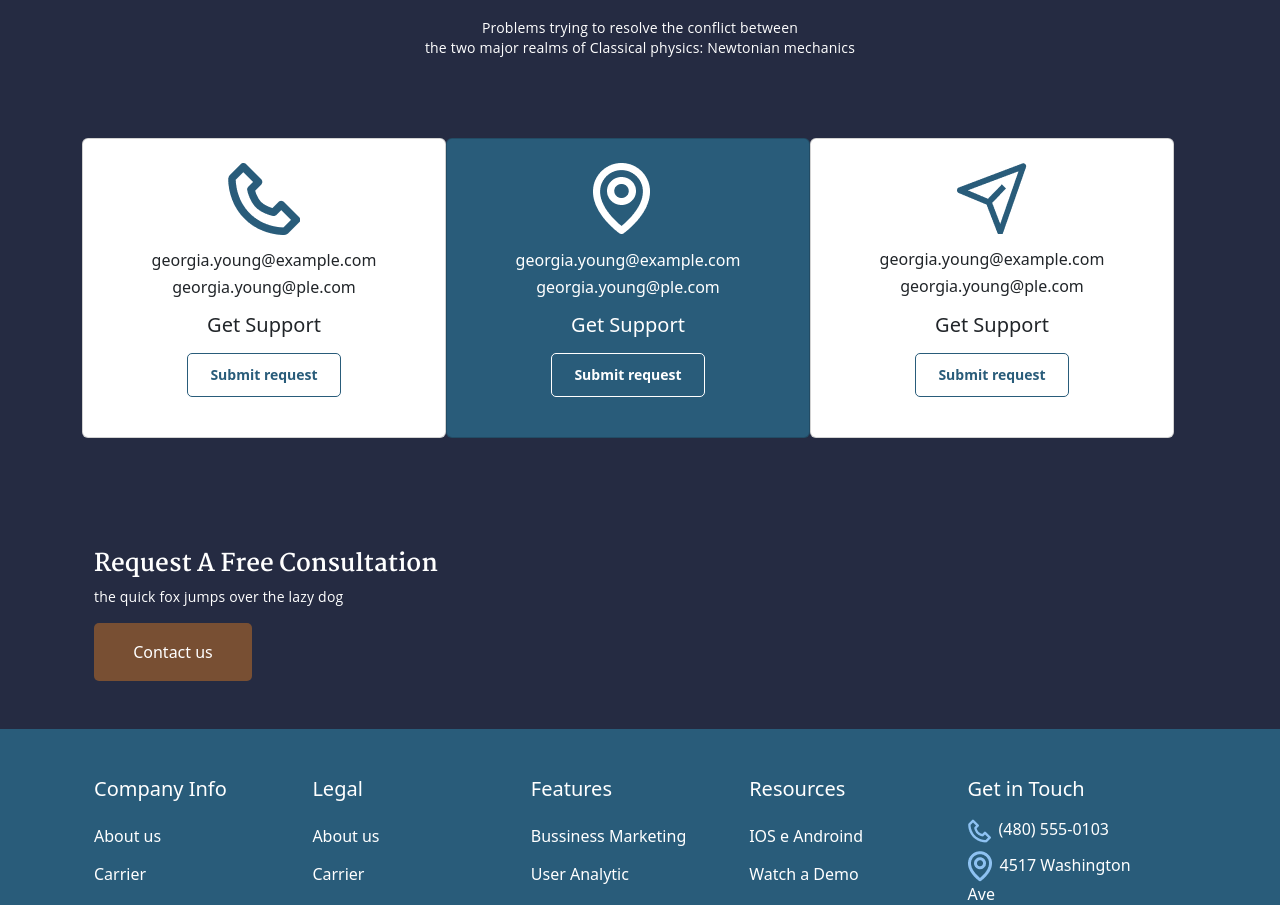
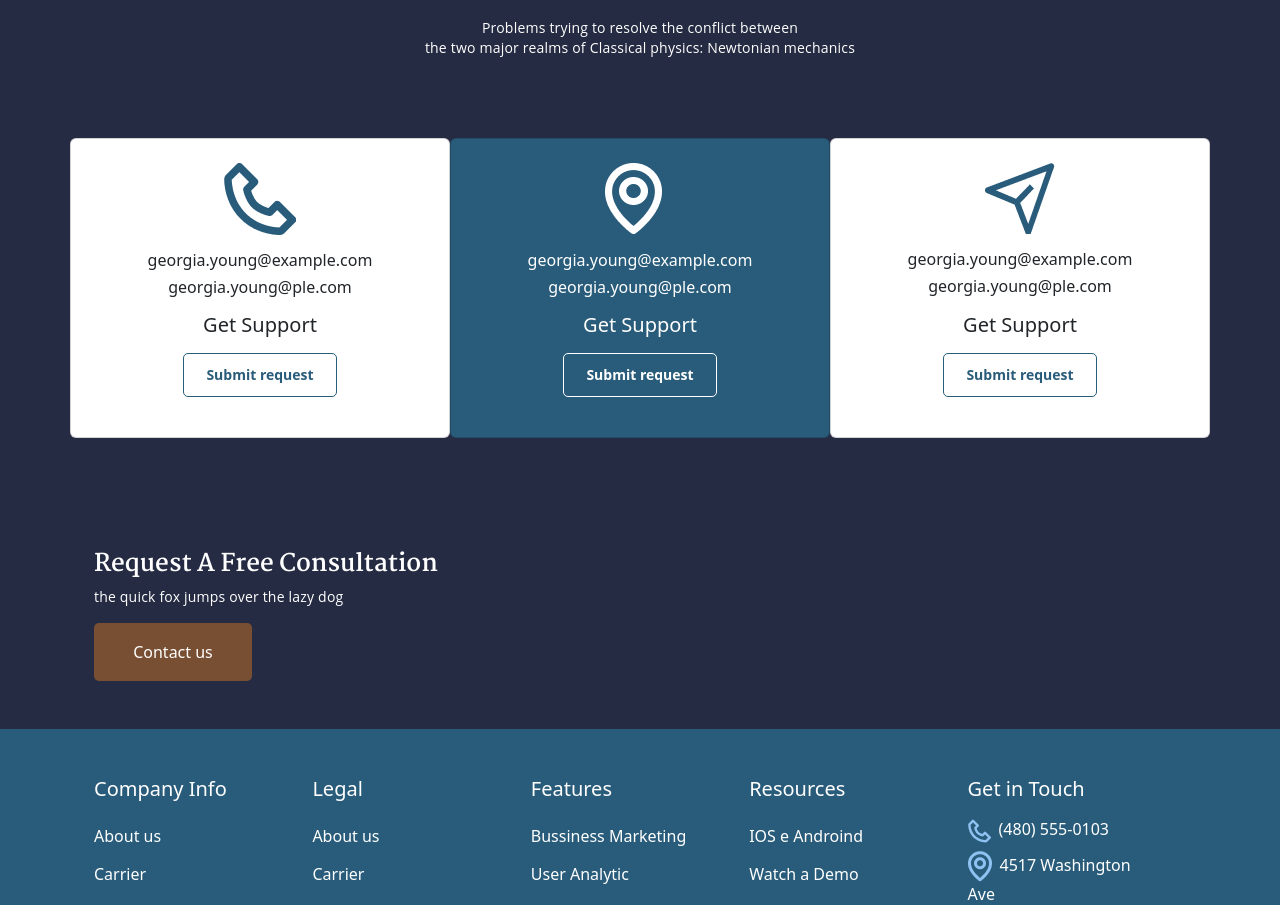
Before and after one commit to mari-cnas/react-legalide, a React (Create React App) app: page / in a window 1280 px wide. Shown: the part 2886-3791 px from the top of the page. Built offline with nearby package versions, Linux system fonts and the light colour scheme; a web font is replaced by a local one.

Commit message:
fix: cards alignment

```diff
--- a/src/components/Main/GetInTouch/index.jsx
+++ b/src/components/Main/GetInTouch/index.jsx
@@ -13,7 +13,7 @@ const GetInTouch = () => (
         description2="the two major realms of Classical physics: Newtonian mechanics"
         align="center"
         />
-        <div className="container row h-75 row-cols-lg-3 row-cols-md-2 row-cols-sm-1">
+        <div className=" row h-75 row-cols-lg-3 row-cols-md-2 row-cols-sm-1">
             <CardContact className="col"
             title="georgia.young@example.com"
             description="georgia.young@ple.com"
```
